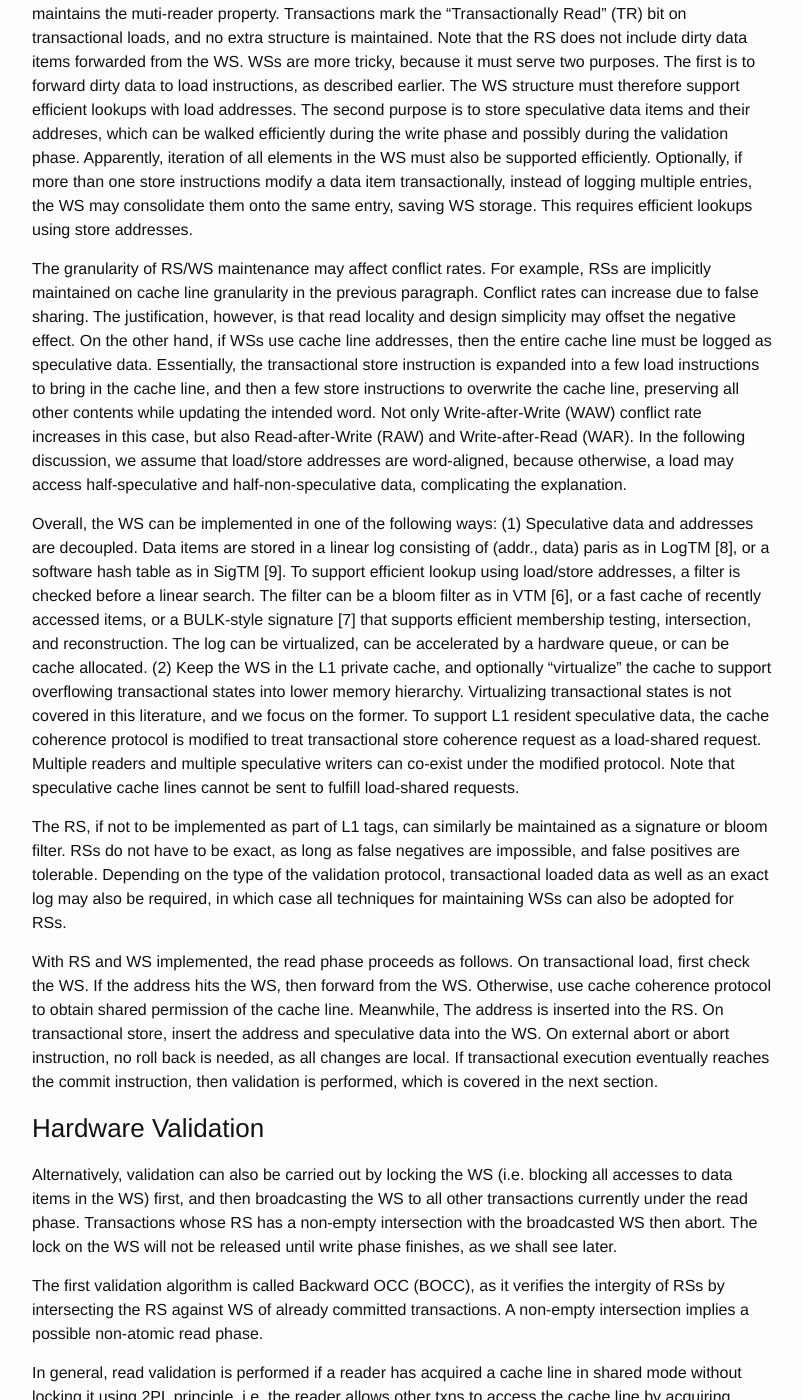
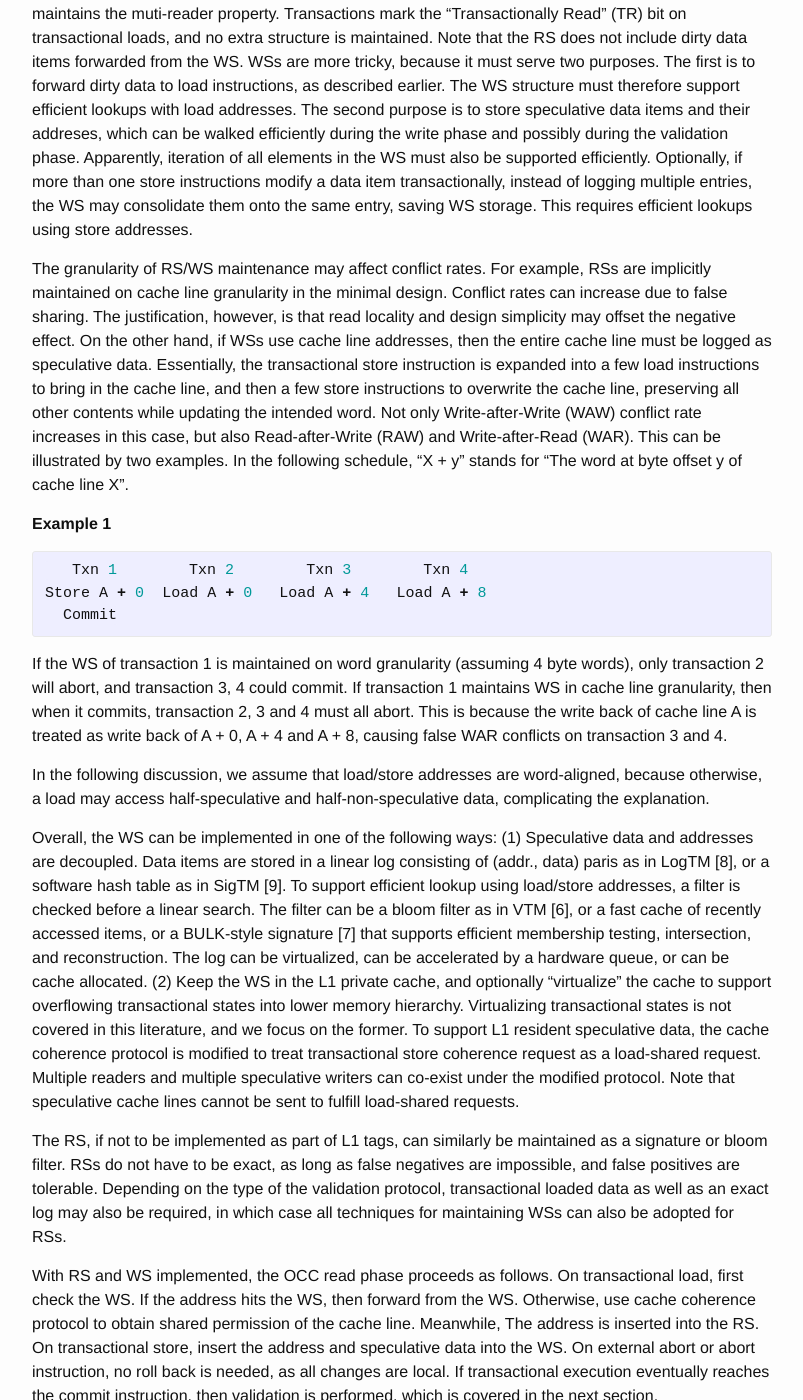
Before and after one commit to wangziqi2013/wangziqi2013.github.io, a Jekyll site: the page built from _posts/2018-03-18-HTM-Hardware-2PL-and-OCC.markdown, in a window 1280 px wide and 1400 px high, scrolled down 4014 px. Shown: the whole window, without its empty margins (238-1041 px from the left). Built offline with Jekyll 4.4.1, drawn with Linux system fonts in a browser that asks for light colours.

Commit message:
Adding example 1

```diff
--- a/_posts/2018-03-18-HTM-Hardware-2PL-and-OCC.markdown
+++ b/_posts/2018-03-18-HTM-Hardware-2PL-and-OCC.markdown
@@ -160,12 +160,26 @@ transactionally, instead of logging multiple entries, the WS may consolidate the
 saving WS storage. This requires efficient lookups using store addresses.
 
 The granularity of RS/WS maintenance may affect conflict rates. For example, RSs are implicitly maintained
-on cache line granularity in the previous paragraph. Conflict rates can increase due to false sharing. The justification,
+on cache line granularity in the minimal design. Conflict rates can increase due to false sharing. The justification,
 however, is that read locality and design simplicity may offset the negative effect. On the other hand,
 if WSs use cache line addresses, then the entire cache line must be logged as speculative data. Essentially,
 the transactional store instruction is expanded into a few load instructions to bring in the cache line, and
 then a few store instructions to overwrite the cache line, preserving all other contents while updating the intended word.
 Not only Write-after-Write (WAW) conflict rate increases in this case, but also Read-after-Write (RAW) and Write-after-Read (WAR).
+This can be illustrated by two examples. In the following schedule, "X + y" stands for "The word at byte offset y of cache line X".
+
+**Example 1**
+{% highlight C %}
+   Txn 1        Txn 2        Txn 3        Txn 4
+Store A + 0  Load A + 0   Load A + 4   Load A + 8
+  Commit
+{% endhighlight %}
+
+If the WS of transaction 1 is maintained on word granularity (assuming 4 byte words), only transaction 2 will abort, and
+transaction 3, 4 could commit. If transaction 1 maintains WS in cache line granularity, then when it commits, transaction
+2, 3 and 4 must all abort. This is because the write back of cache line A is treated as write back of A + 0, A + 4
+and A + 8, causing false WAR conflicts on transaction 3 and 4.
+
 In the following discussion, we assume that load/store addresses are word-aligned, because otherwise, a load may access half-speculative
 and half-non-speculative data, complicating the explanation.
 
@@ -184,14 +198,14 @@ RSs do not have to be exact, as long as false negatives are impossible, and fals
 Depending on the type of the validation protocol, transactional loaded data as well as an exact log may also be
 required, in which case all techniques for maintaining WSs can also be adopted for RSs.
 
-With RS and WS implemented, the read phase proceeds as follows. On transactional load, first check the WS. If
+With RS and WS implemented, the OCC read phase proceeds as follows. On transactional load, first check the WS. If
 the address hits the WS, then forward from the WS. Otherwise, use cache coherence protocol to obtain shared permission
 of the cache line. Meanwhile, The address is inserted into the RS. On transactional store, insert the address and
 speculative data into the WS. On external abort or abort instruction, no roll back is needed, as all changes are
 local. If transactional execution eventually reaches the commit instruction, then validation is performed,
 which is covered in the next section.
 
-### Hardware Validation
+### OCC Validation
 
 
 
```
